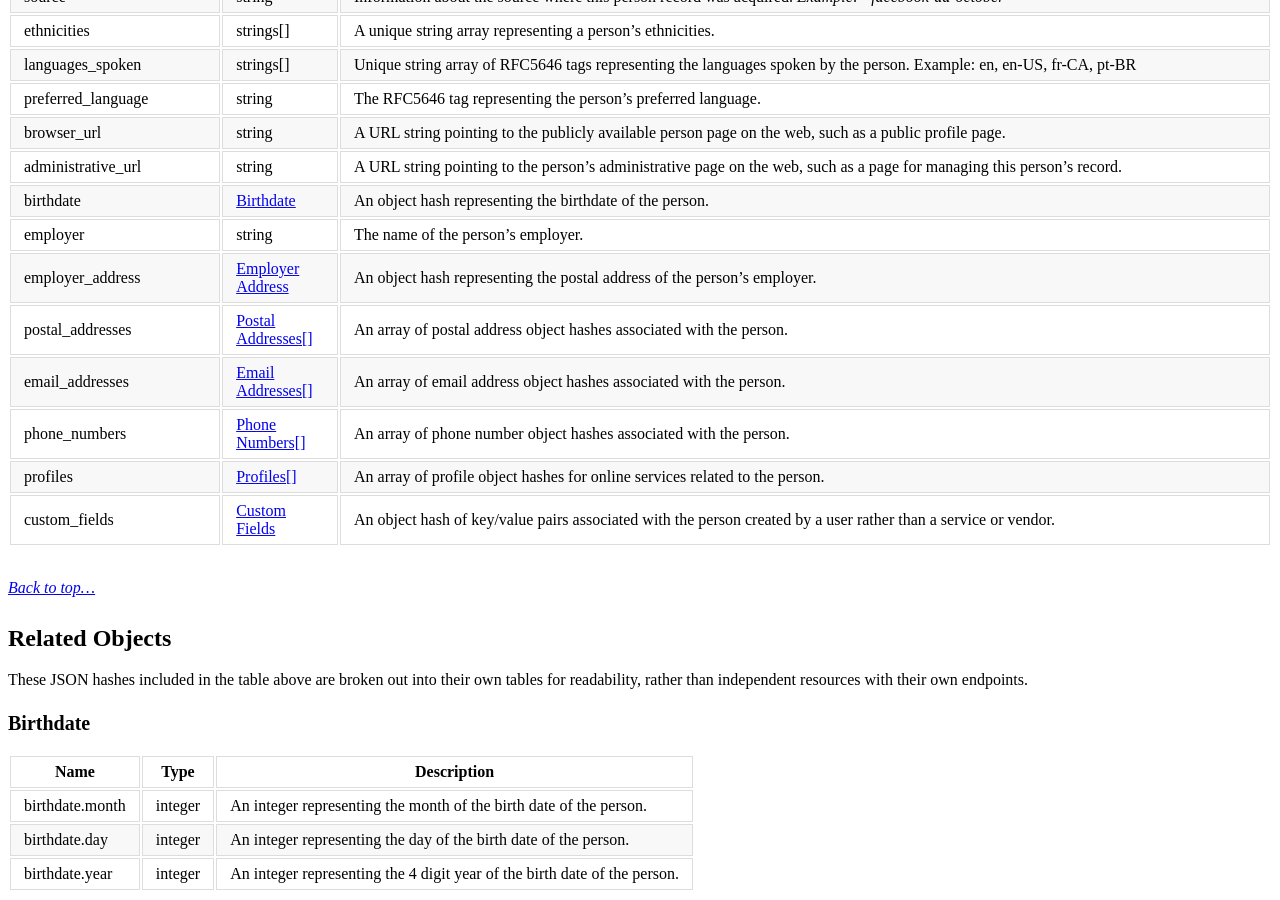
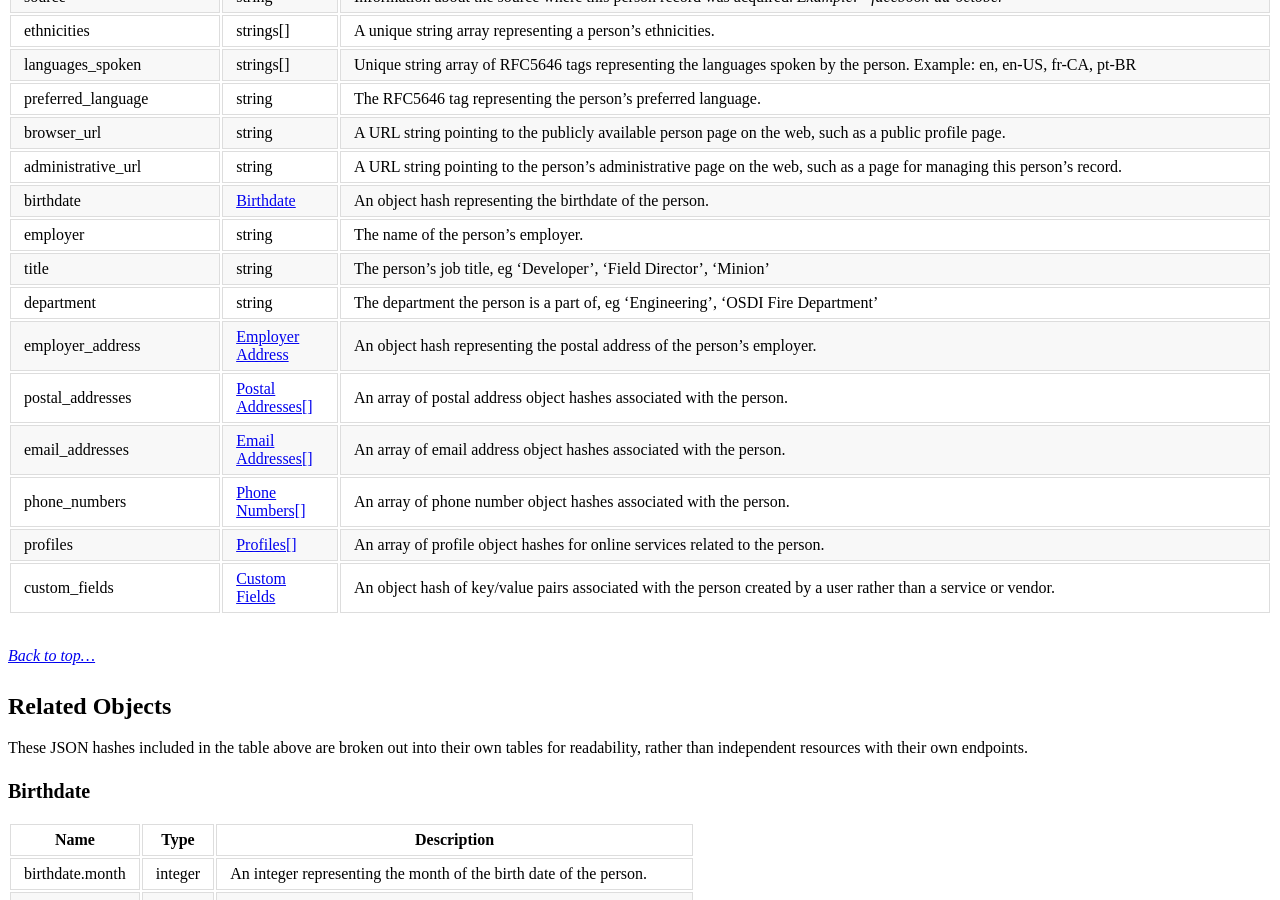
Before and after one commit to opensupporter/osdi-docs, a Jekyll site: the page built from people.md, in a window 1280 px wide and 900 px high, scrolled down 2884 px. Built offline with Jekyll 4.4.1, drawn with Linux system fonts in a browser that asks for light colours; a style sheet for code colours, icons or effects is not loaded.

Commit message:
add job title and department

```diff
--- a/people.md
+++ b/people.md
@@ -71,6 +71,8 @@ A list of fields specific to the Person resource.
 |administrative_url		|string		|A URL string pointing to the person's administrative page on the web, such as a page for managing this person's record.
 |birthdate	|[Birthdate](#birthdate)    |An object hash representing the birthdate of the person.
 |employer|string    |The name of the person's employer.
+|title   |string   | The person's job title, eg 'Developer', 'Field Director', 'Minion'
+|department|string | The department the person is a part of, eg 'Engineering', 'OSDI Fire Department'
 |employer_address|[Employer Address](#employer-address)    |An object hash representing the postal address of the person's employer.
 |postal_addresses      |[Postal Addresses[]](#postal-addresses)   |An array of postal address object hashes associated with the person.
 |email_addresses	|[Email Addresses[]](#email-addresses)   |An array of email address object hashes associated with the person.
```
